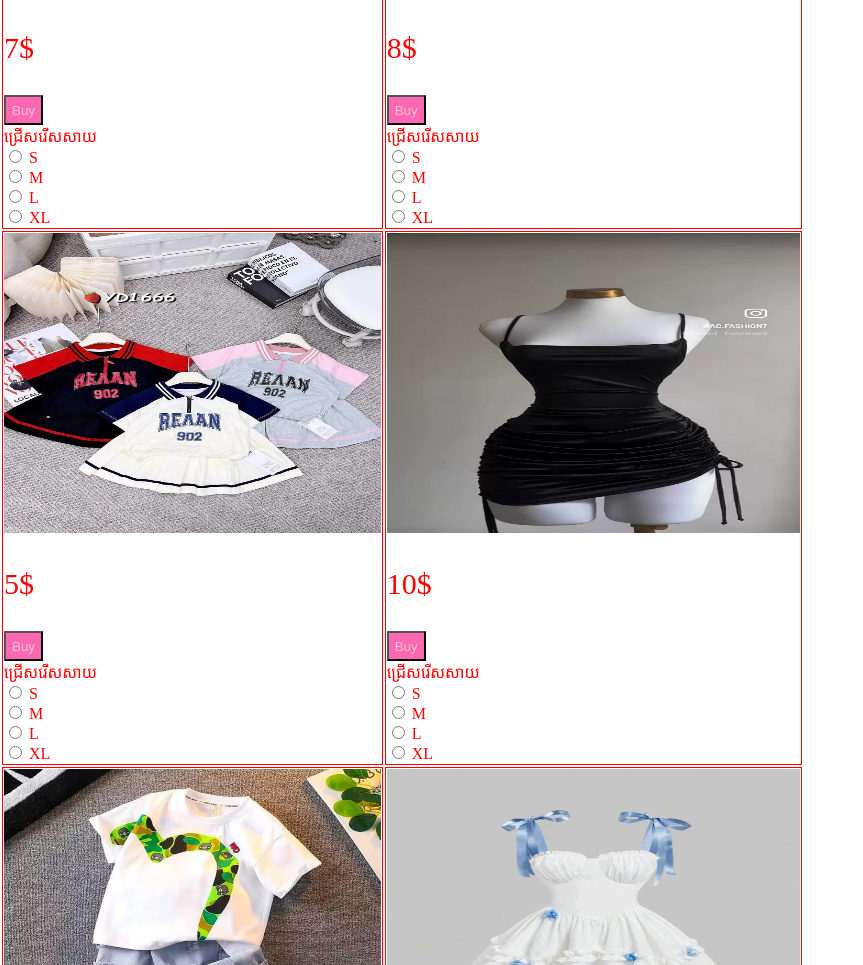
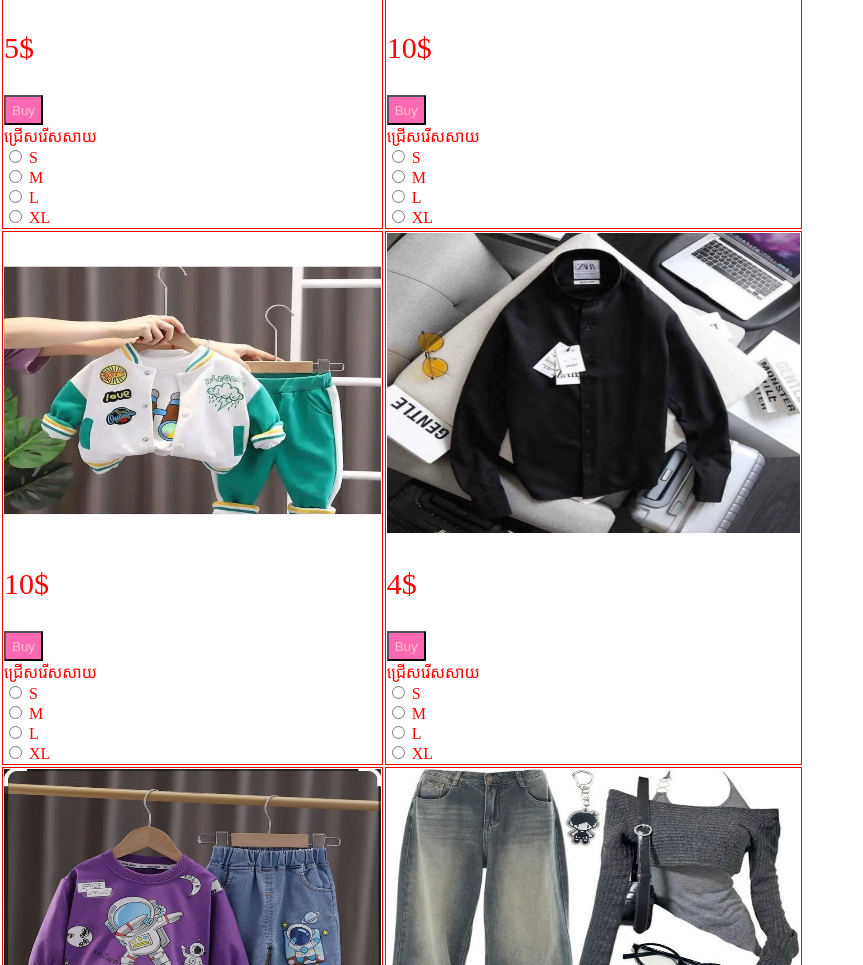
Before and after one commit to sotheany101/ny, a plain HTML site: page index.html in a window 1280 px wide. Shown: the part 810-1775 px from the top of the page, without its empty margins (0-863 px from the left). Drawn offline with Linux system fonts and the light colour scheme.

Commit message:
Update index.html

```diff
--- a/index.html
+++ b/index.html
@@ -37,83 +37,6 @@
     </tr>
 
 
-    <tr>
-      <td>
-        <img style="height: 300px;width: 100%" src="d.jpeg"alt="dress">
-         <p style="color:red;font-size: 30px;">7$</p>
-        <label for="1" </label>
-         <input class="button" type="button" id="1" value="Buy"><br>
-
-
-          <label id="3">ជ្រើសរើសសាយ</label><br>
-
-          <input type="radio" id"3" name="សាយ" value="S">
-          <label for="3">S</label><br>
-          <input type="radio" id"4" name="សាយ" value"M">
-          <label for="4">M</label><br>
-          <input type="radio" id"5" name="សាយ" value"L">
-          <label for="5">L</label><br>
-          <input type="radio" id"6" name="សាយ" value="S">
-          <label for="6">XL</label><br>
-
-      </td>
-      <td>
-      <img style="height: 300px;width: 100%" src="D.jpeg"alt="dress">
-          <p style="color:red;font-size: 30px;">8$</p>
-        <label for="1" </label>
-     <input class="button" type="button" id="1" value="Buy"><br>
-
-          <label id="3">ជ្រើសរើសសាយ</label><br>
-
-          <input type="radio" id"3" name="សាយ" value="S">
-          <label for="3">S</label><br>
-          <input type="radio" id"4" name="សាយ" value"M">
-          <label for="4">M</label><br>
-          <input type="radio" id"5" name="សាយ" value"L">
-          <label for="5">L</label><br>
-          <input type="radio" id"6" name="សាយ" value="S">
-          <label for="6">XL</label><br>
-      </td>
-    </tr>
-
-    <tr>
-      <td>
-       <img style="height: 300px;width: 100%" src="e.jpeg"alt="dress">
-            <p style="color:red;font-size: 30px;">5$</p>
-        <label for="1" </label>
-        <input class="button" type="button" id="1" value="Buy"><br>
-
-
-          <label id="3">ជ្រើសរើសសាយ</label><br>
-
-          <input type="radio" id"3" name="សាយ" value="S">
-          <label for="3">S</label><br>
-          <input type="radio" id"4" name="សាយ" value"M">
-          <label for="4">M</label><br>
-          <input type="radio" id"5" name="សាយ" value"L">
-          <label for="5">L</label><br>
-          <input type="radio" id"6" name="សាយ" value="S">
-          <label for="6">XL</label><br>
-      </td>
-      <td>
-        <img style="height: 300px;width: 100%" src="E.jpeg"alt="dress">
-       <p style="color:red;font-size: 30px;">10$</p>
-        <label for="1" </label>
-       <input class="button" type="button" id="1" value="Buy"><br>
-
-
-          <label id="3">ជ្រើសរើសសាយ</label><br>
-
-          <input type="radio" id"3" name="សាយ" value="S">
-          <label for="3">S</label><br>
-          <input type="radio" id"4" name="សាយ" value"M">
-          <label for="4">M</label><br>
-          <input type="radio" id"5" name="សាយ" value"L">
-          <label for="5">L</label><br>
-          <input type="radio" id"6" name="សាយ" value="S">
-          <label for="6">XL</label><br>
-      </td>
-    </tr>
     <tr>
       <td>
      <img style="height: 300px;width: 100%" src="f.jpeg"alt="dress">
```
